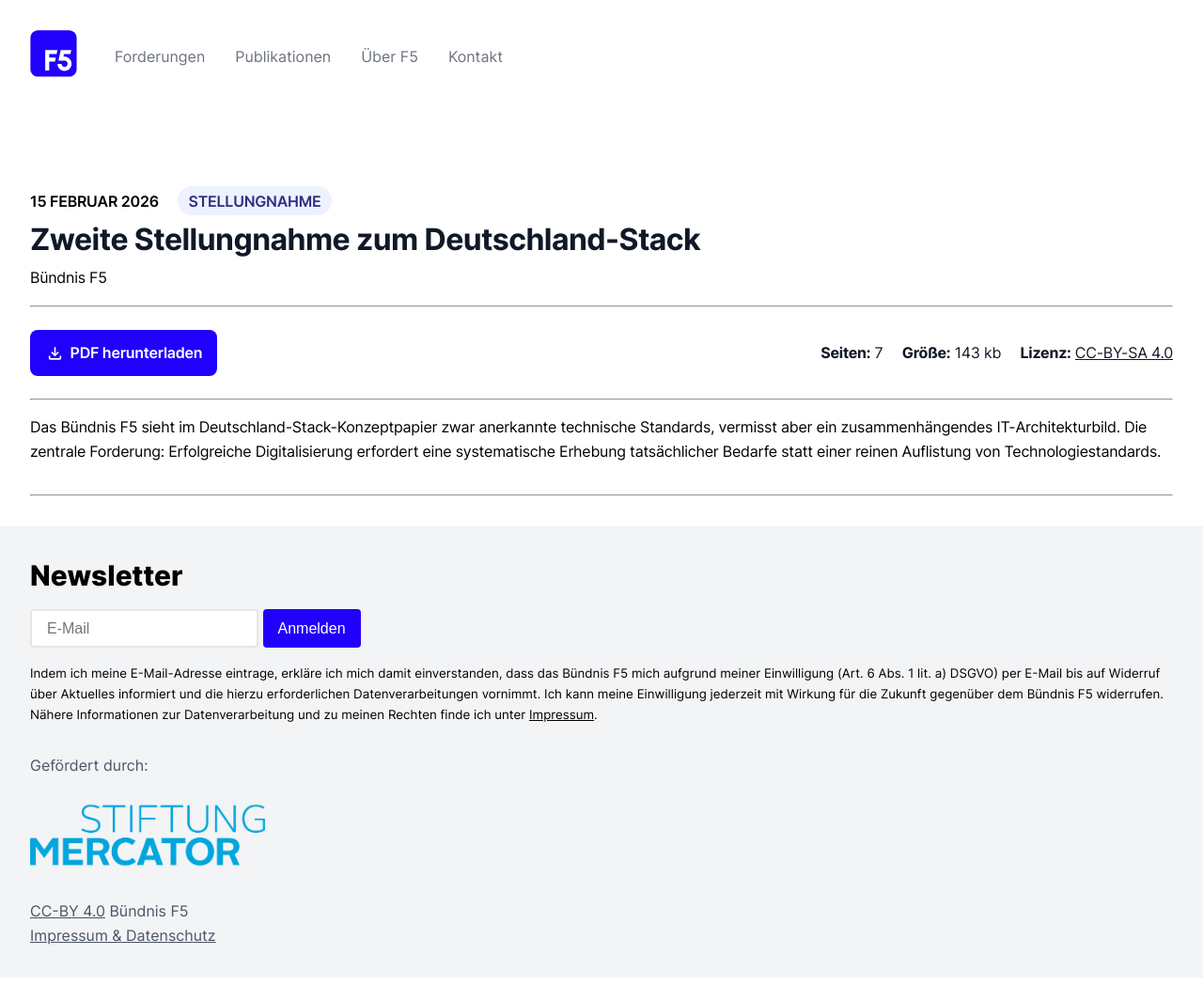
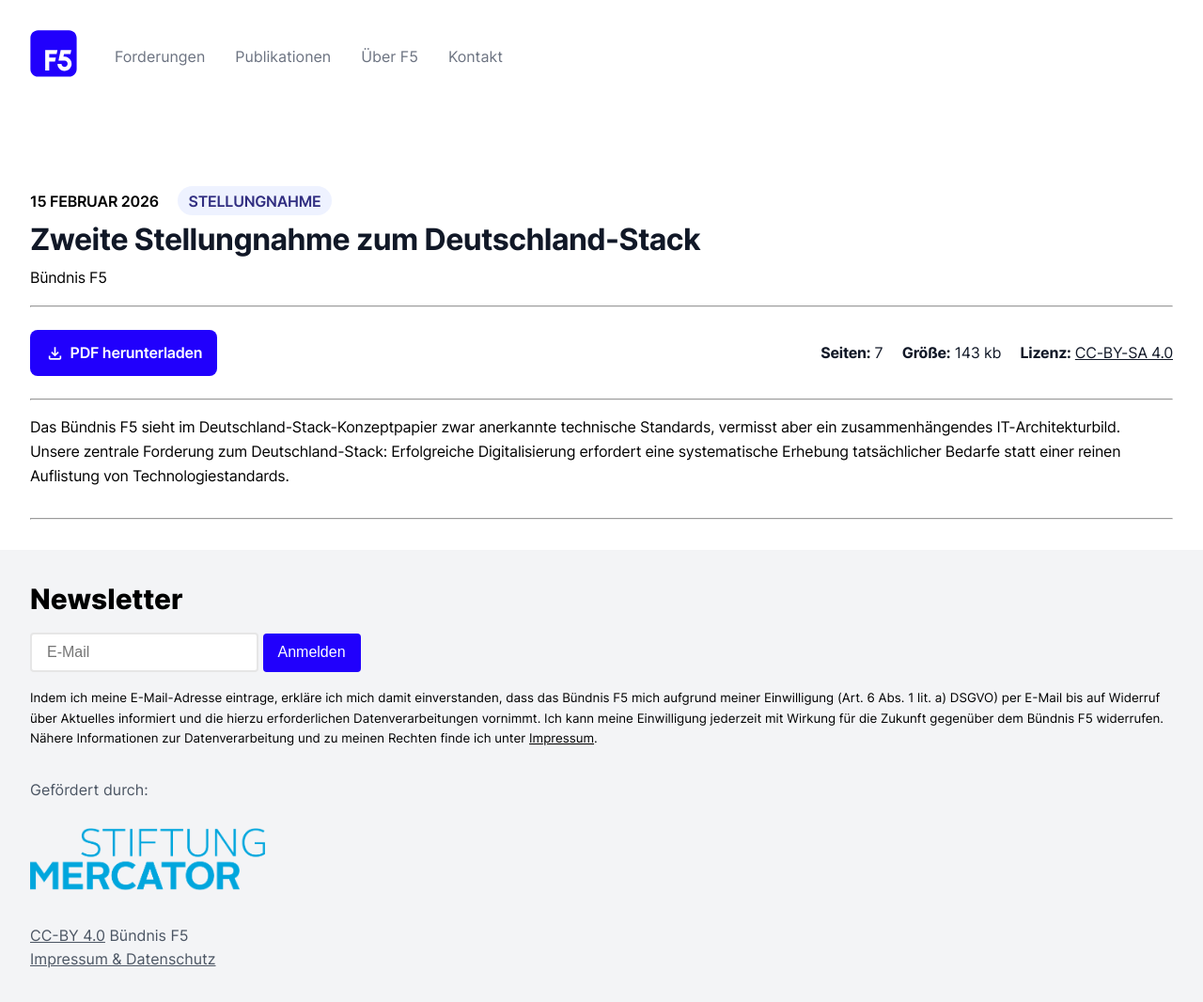
Before and after one commit to okfde/buendnis-f5, a Jekyll site: the page built from _publikationen/260215_F5_D-Stack_Phase2.md, in a window 1280 px wide. Shown: the whole page at 94% size. Built offline with Jekyll 4.4.1, drawn with Linux system fonts in a browser that asks for light colours; before the commit the page ends 1040 px from its top, so only the background shows below that.

Commit message:
Update 260215_F5_D-Stack_Phase2.md

```diff
--- a/_publikationen/260215_F5_D-Stack_Phase2.md
+++ b/_publikationen/260215_F5_D-Stack_Phase2.md
@@ -18,4 +18,4 @@ license:
     url: https://creativecommons.org/licenses/by-sa/4.0/
 ---
 
-Das Bündnis F5 sieht im Deutschland-Stack-Konzeptpapier zwar anerkannte technische Standards, vermisst aber ein zusammenhängendes IT-Architekturbild. Die zentrale Forderung: Erfolgreiche Digitalisierung erfordert eine systematische Erhebung tatsächlicher Bedarfe statt einer reinen Auflistung von Technologiestandards.
+Das Bündnis F5 sieht im Deutschland-Stack-Konzeptpapier zwar anerkannte technische Standards, vermisst aber ein zusammenhängendes IT-Architekturbild. Unsere zentrale Forderung zum Deutschland-Stack: Erfolgreiche Digitalisierung erfordert eine systematische Erhebung tatsächlicher Bedarfe statt einer reinen Auflistung von Technologiestandards.
```
